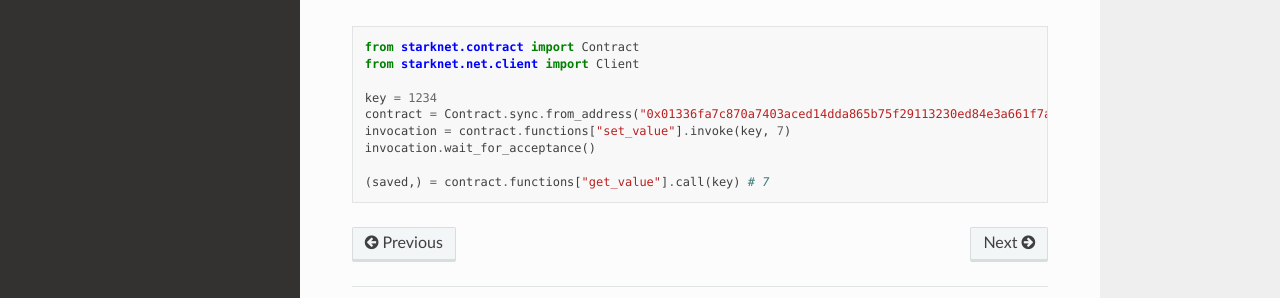
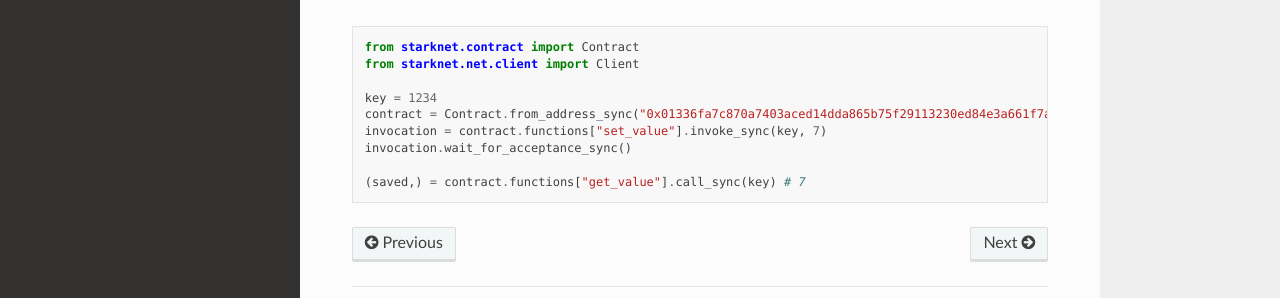
Before and after one commit to software-mansion/starknet.py, a Sphinx documentation site: the page built from docs/quickstart.rst, in a window 1280 px wide and 900 px high, scrolled down 1128 px. Shown: the part 508-806 px from the top of the window. Built offline with Sphinx 7.4.7 and the Read the Docs theme 2.0.0, drawn with Linux system fonts in a browser that asks for light colours.

Commit message:
Add missing docs change

```diff
--- a/docs/quickstart.rst
+++ b/docs/quickstart.rst
@@ -84,8 +84,8 @@
     from starknet.net.client import Client
 
     key = 1234
-    contract = Contract.sync.from_address("0x01336fa7c870a7403aced14dda865b75f29113230ed84e3a661f7af70fe83e7b", Client("testnet"))
-    invocation = contract.functions["set_value"].invoke(key, 7)
-    invocation.wait_for_acceptance()
+    contract = Contract.from_address_sync("0x01336fa7c870a7403aced14dda865b75f29113230ed84e3a661f7af70fe83e7b", Client("testnet"))
+    invocation = contract.functions["set_value"].invoke_sync(key, 7)
+    invocation.wait_for_acceptance_sync()
 
-    (saved,) = contract.functions["get_value"].call(key) # 7
+    (saved,) = contract.functions["get_value"].call_sync(key) # 7
```
